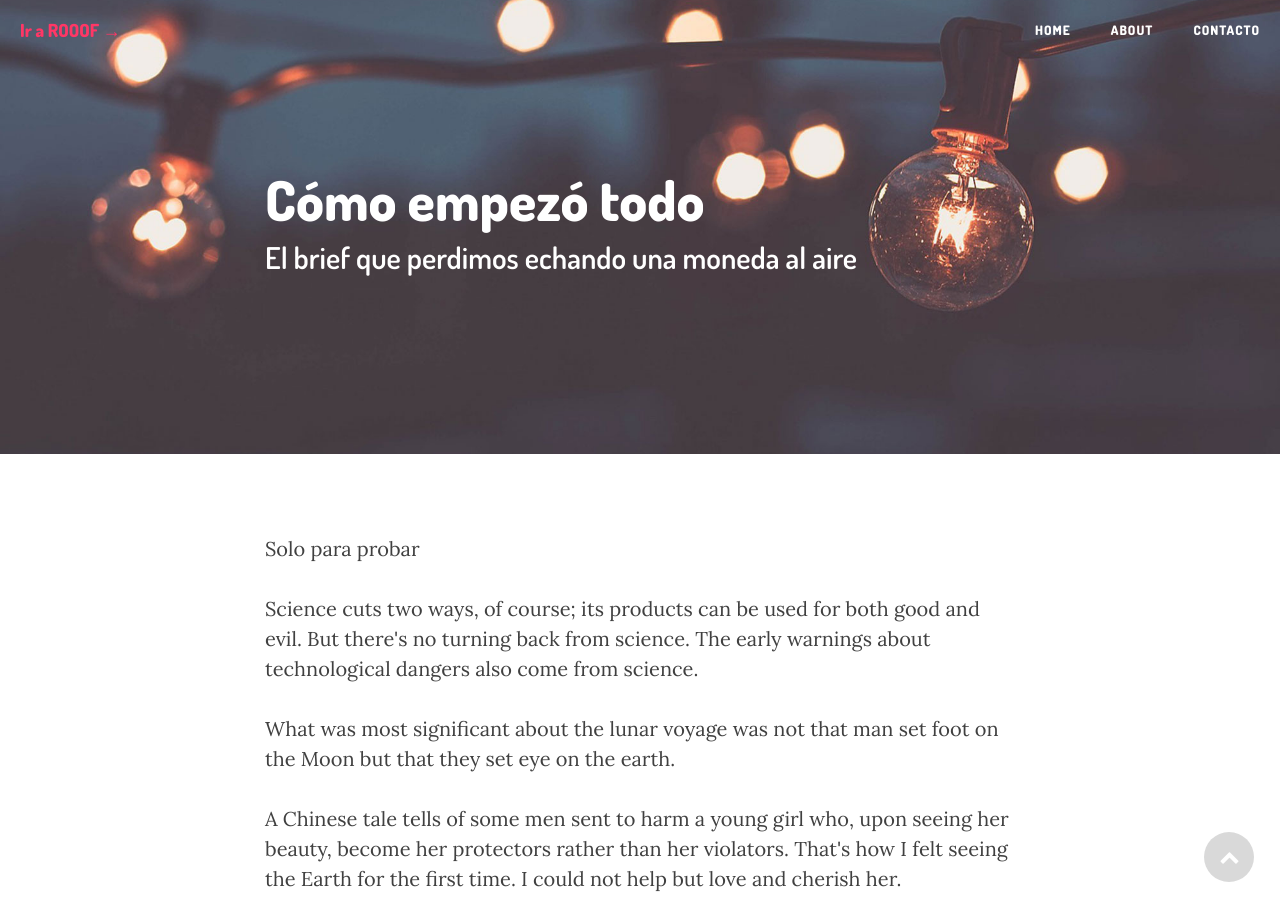
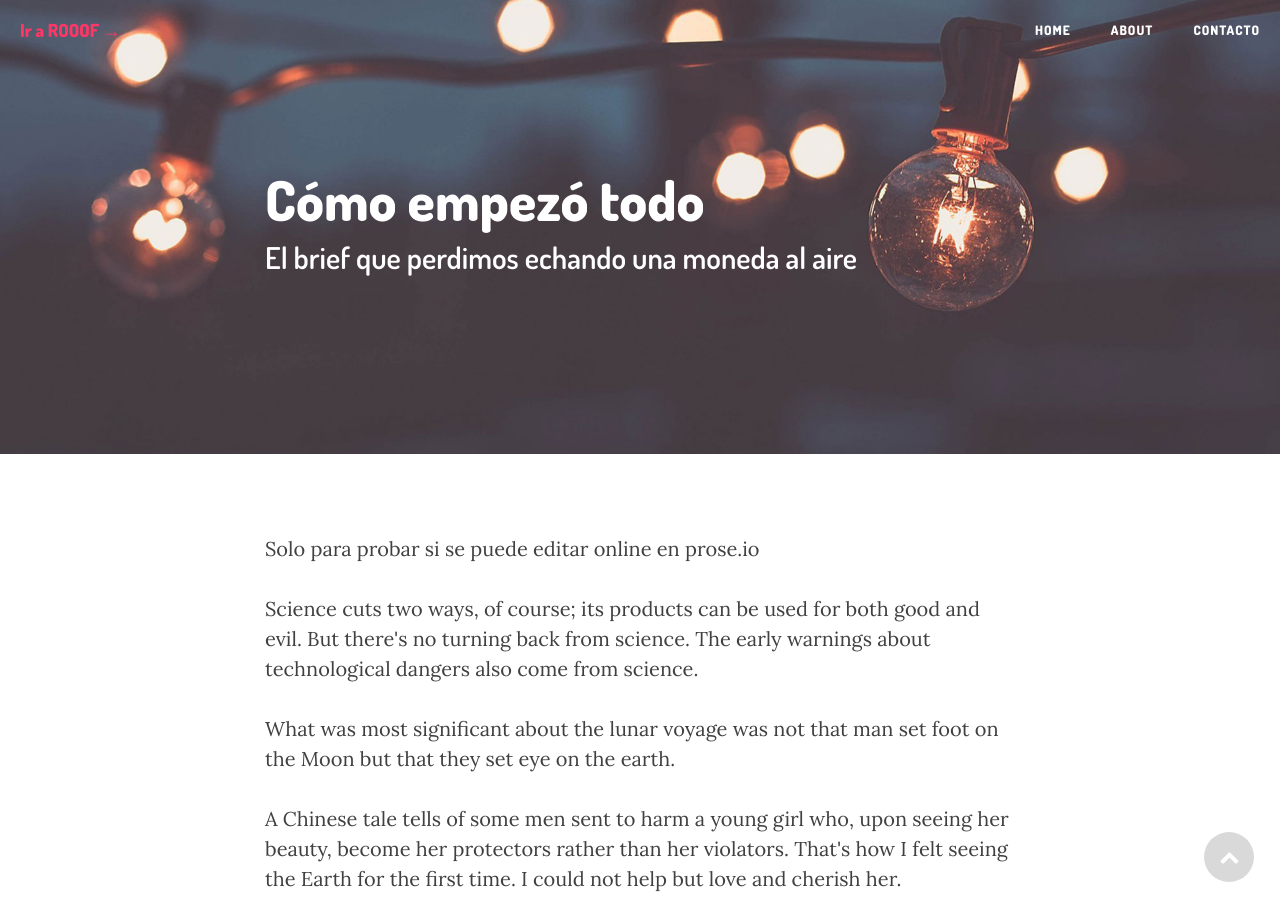
Before and after one commit to Rooof-Project/memoria, a Jekyll site: the page built from _posts/2014-09-24-como-empezo-todo.markdown, in a window 1280 px wide and 900 px high. Built offline with Jekyll 4.4.1, drawn with Linux system fonts in a browser that asks for light colours; nearby versions of some CDN libraries.

Commit message:
Updated 2014-09-24-como-empezo-todo.markdown

```diff
--- a/_posts/2014-09-24-como-empezo-todo.markdown
+++ b/_posts/2014-09-24-como-empezo-todo.markdown
@@ -8,7 +8,7 @@ published: true
 ---
 
 
-<p>Solo para probar</p>
+<p>Solo para probar si se puede editar online en prose.io</p>
 
 <p>Science cuts two ways, of course; its products can be used for both good and evil. But there's no turning back from science. The early warnings about technological dangers also come from science.</p>
 
```
